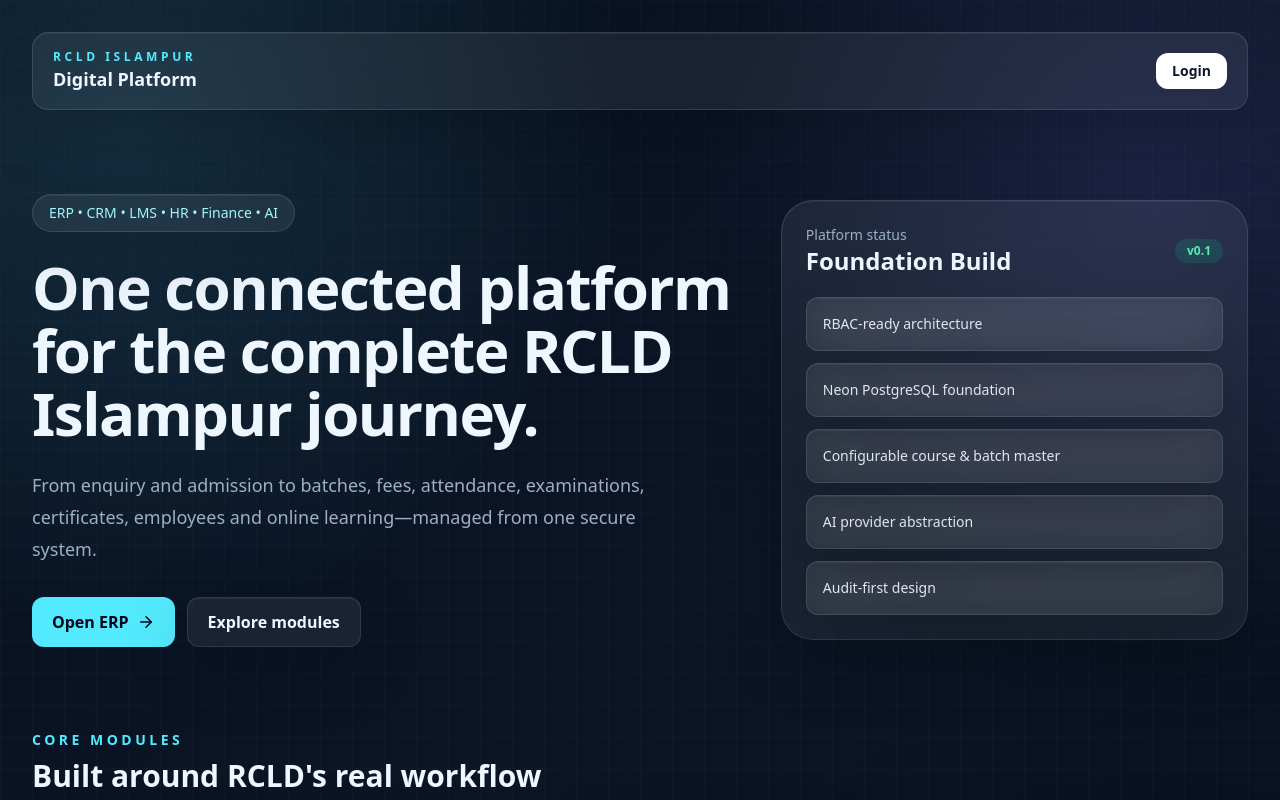
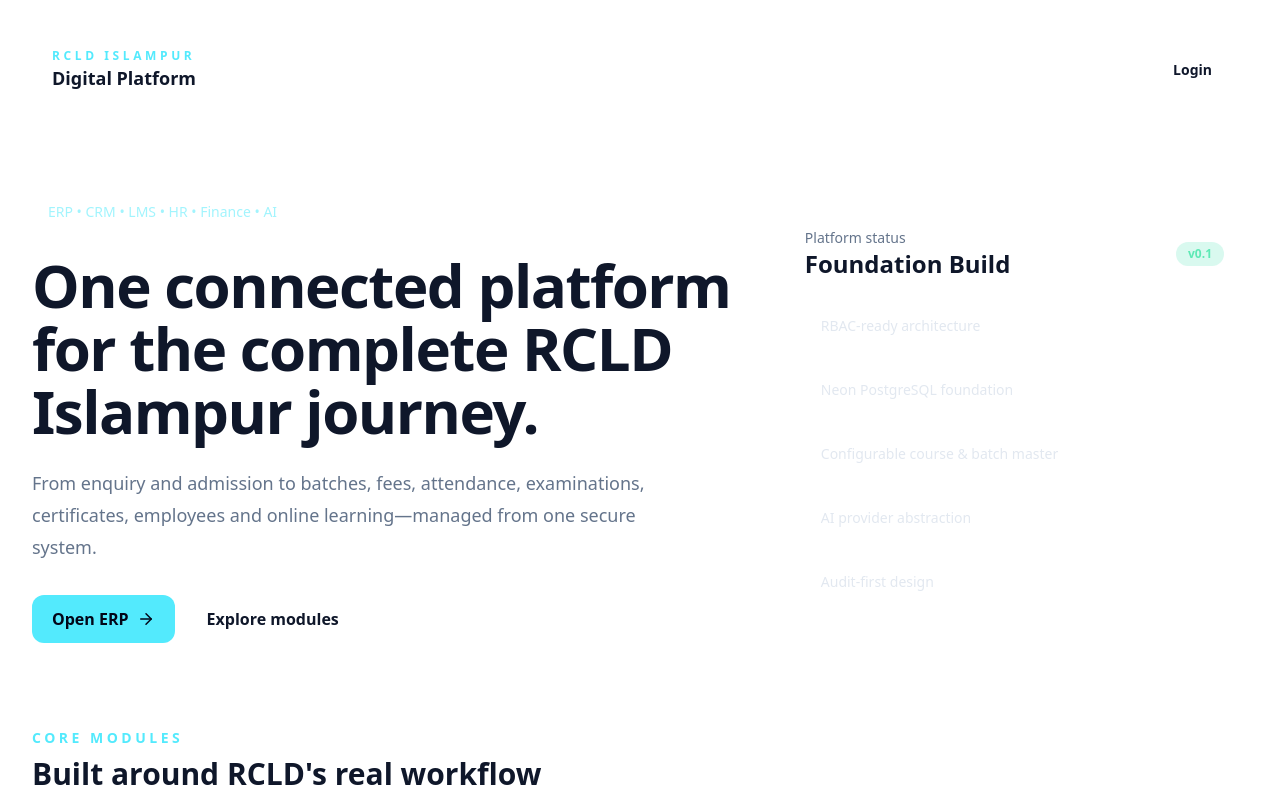
Before and after one commit to Ujjwal0620/RCLD_ISLAMPUR_ERP, a Next.js app: page / in a window 1280 px wide. Shown: the top 800 px of the page. Built offline with nearby package versions, Linux system fonts and the light colour scheme.

Commit message:
style: switch public platform to white theme

```diff
--- a/app/globals.css
+++ b/app/globals.css
@@ -1,53 +1,18 @@
 @import "tailwindcss";
 
 :root {
-  --background: #07111f;
-  --foreground: #eef6ff;
-  --muted: #9bb0c7;
-  --line: rgba(255,255,255,.11);
-  --glass: rgba(255,255,255,.065);
-  --accent: #61dafb;
-  --accent-2: #8b7cff;
+  --background:#f8fafc; --foreground:#0f172a; --muted:#64748b; --line:#e2e8f0;
+  --brand:#2563eb; --brand-dark:#1d4ed8; --surface:#ffffff; --soft:#eff6ff;
 }
-
-* { box-sizing: border-box; }
-
-html { scroll-behavior: smooth; }
-
-body {
-  margin: 0;
-  background:
-    radial-gradient(circle at 10% 10%, rgba(97,218,251,.14), transparent 30%),
-    radial-gradient(circle at 90% 15%, rgba(139,124,255,.14), transparent 28%),
-    linear-gradient(135deg, #07111f 0%, #0b1526 50%, #07101d 100%);
-  color: var(--foreground);
-  min-height: 100vh;
-}
-
-button, input { font: inherit; }
-
-.glass {
-  background: var(--glass);
-  border: 1px solid var(--line);
-  box-shadow: 0 20px 70px rgba(0,0,0,.18), inset 0 1px 0 rgba(255,255,255,.06);
-  backdrop-filter: blur(18px);
-  -webkit-backdrop-filter: blur(18px);
-}
-
-.glass-hover {
-  transition: transform .2s ease, border-color .2s ease, background .2s ease;
-}
-.glass-hover:hover {
-  transform: translateY(-3px);
-  border-color: rgba(97,218,251,.28);
-  background: rgba(255,255,255,.085);
-}
-
-.text-muted { color: var(--muted); }
-
-.grid-bg {
-  background-image:
-    linear-gradient(rgba(255,255,255,.035) 1px, transparent 1px),
-    linear-gradient(90deg, rgba(255,255,255,.035) 1px, transparent 1px);
-  background-size: 32px 32px;
-}
+*{box-sizing:border-box}
+html{scroll-behavior:smooth}
+body{margin:0;background:#fff;color:var(--foreground);min-height:100vh}
+button,input,select,textarea{font:inherit}
+::selection{background:#bfdbfe;color:#172554}
+.text-muted{color:var(--muted)}
+.site-shell{background:linear-gradient(180deg,#fff 0%,#f8fafc 55%,#fff 100%)}
+.surface{background:rgba(255,255,255,.92);border:1px solid var(--line);box-shadow:0 14px 40px rgba(15,23,42,.07)}
+.surface-hover{transition:transform .2s ease,box-shadow .2s ease,border-color .2s ease}
+.surface-hover:hover{transform:translateY(-4px);box-shadow:0 22px 55px rgba(15,23,42,.12);border-color:#bfdbfe}
+.hero-glow{background:radial-gradient(circle at 15% 20%,rgba(37,99,235,.12),transparent 34%),radial-gradient(circle at 85% 10%,rgba(14,165,233,.10),transparent 30%)}
+.course-banner{background:linear-gradient(135deg,#eff6ff,#dbeafe 48%,#f8fafc)}
```
